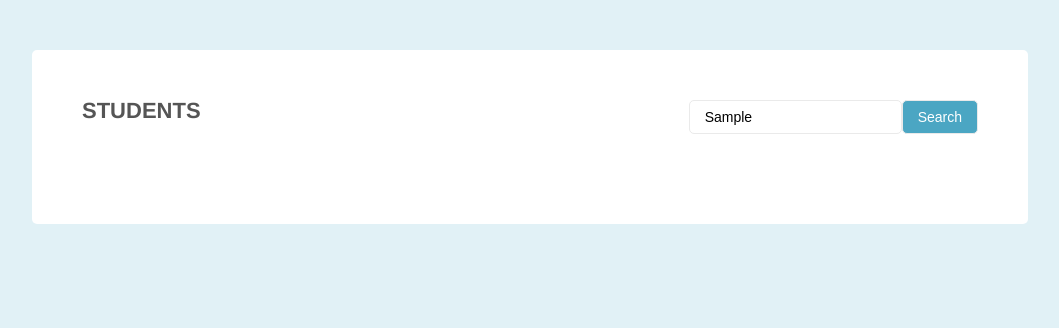
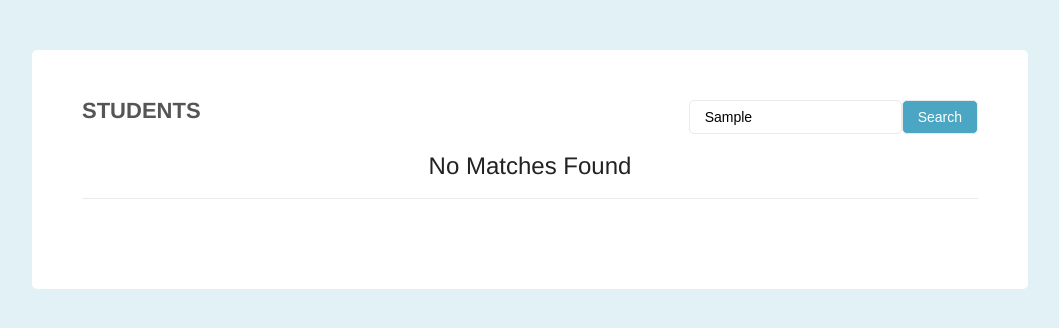
Before and after one commit to DanielMcNeil/pagination-and-content-filter, a plain HTML site: page index.html in a window 1280 px wide. Both pictures are taken after typing "Sample" into the empty fields and a click on the button "Search". Shown: the whole page, without its empty margins (110-1169 px from the left). Drawn offline with nearby package versions, Linux system fonts and the light colour scheme.

Commit message:
Add error message if there are no matches

```diff
--- a/css/design.css
+++ b/css/design.css
@@ -127,3 +127,8 @@ to help users identify it as a clickable item*/
 .hidden {
   display: none;
 }
+
+.error {
+  text-align: center;
+  font-size: 1.5em;
+}
--- a/js/app.js
+++ b/js/app.js
@@ -99,15 +99,19 @@ function studentSearch() {
   var studentsFound = 0;
   // iteriate through each student
   $('.student-details').each(function(){
-    // hide the student (they will be shown if there is a match)
+    // search resets:
+      // hide the student (they will be shown if there is a match)
+      // remove match flag in case of multiple searches (it will be added back if they are a match)
+      // remove error message if last search had no matches
     $(this).parent().addClass('hidden');
-    // remove match flag in case of multiple searches (it will be added back if they are a match)
     $(this).parent().removeClass('match');
+    if ($('.student-item:first').hasClass('error')) {
+      $('.student-item:first').detach();
+    };
     // get the name and email
     var name = ($(this).children('h3').html()).toLowerCase();
     var email = ($(this).children('span.email').html()).toLowerCase();
-    // create a new regular expression based on input from the search box and compare it
-    // to the name and email
+    // create a new regular expression based on input from the search box and compare it to the name and email
     var re = new RegExp(query);
     var result1 = re.exec(name);
     var result2 = re.exec(email);
@@ -121,4 +125,9 @@ function studentSearch() {
   // rebuild page links and repaginate after search
   buildPageLinks(studentsFound);
   paginate('1');
+
+  // display message if there are no matches
+  if (studentsFound === 0) {
+    $('.student-list').prepend('<li class="student-item error">No Matches Found</li>');
+  }
 };
```
